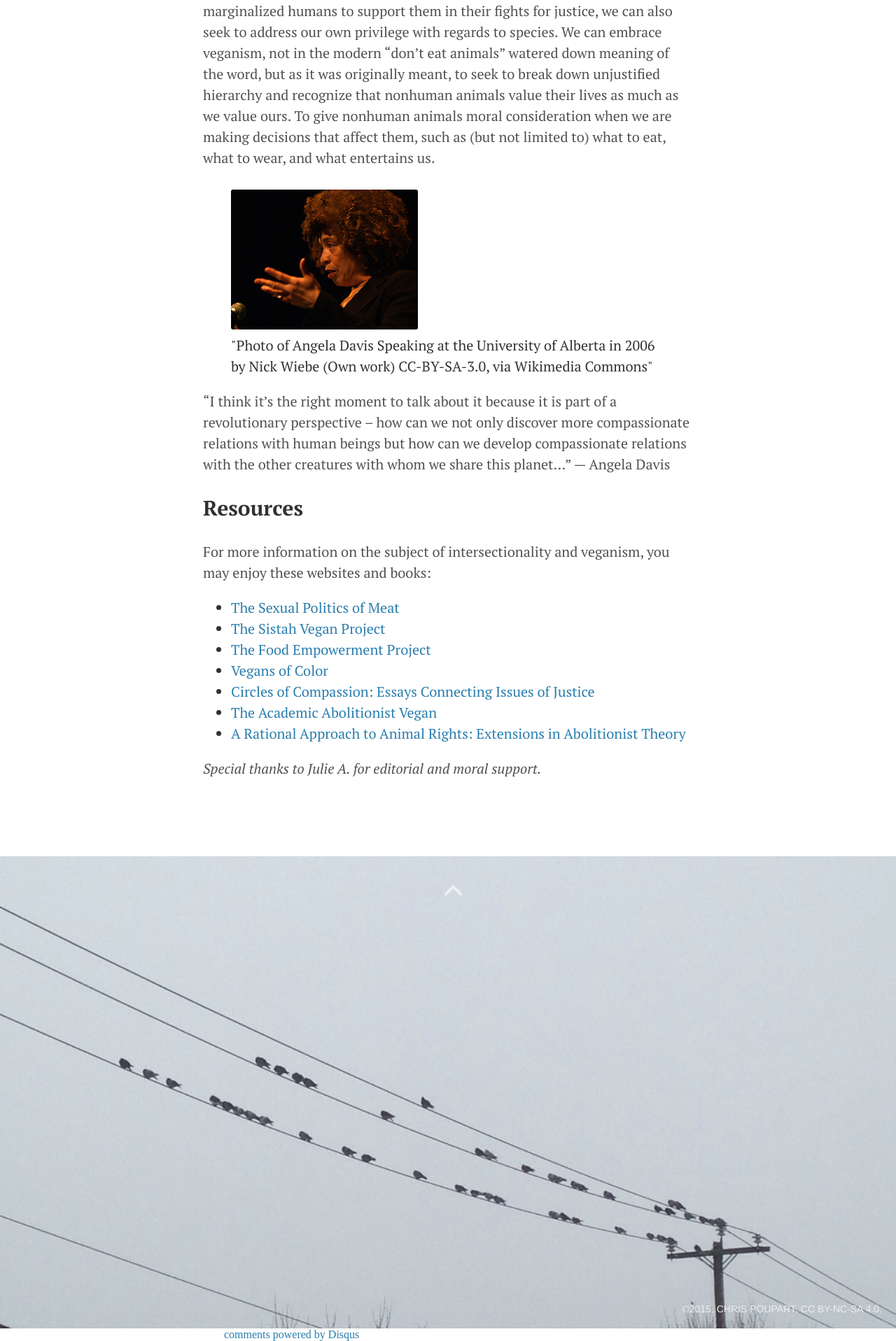
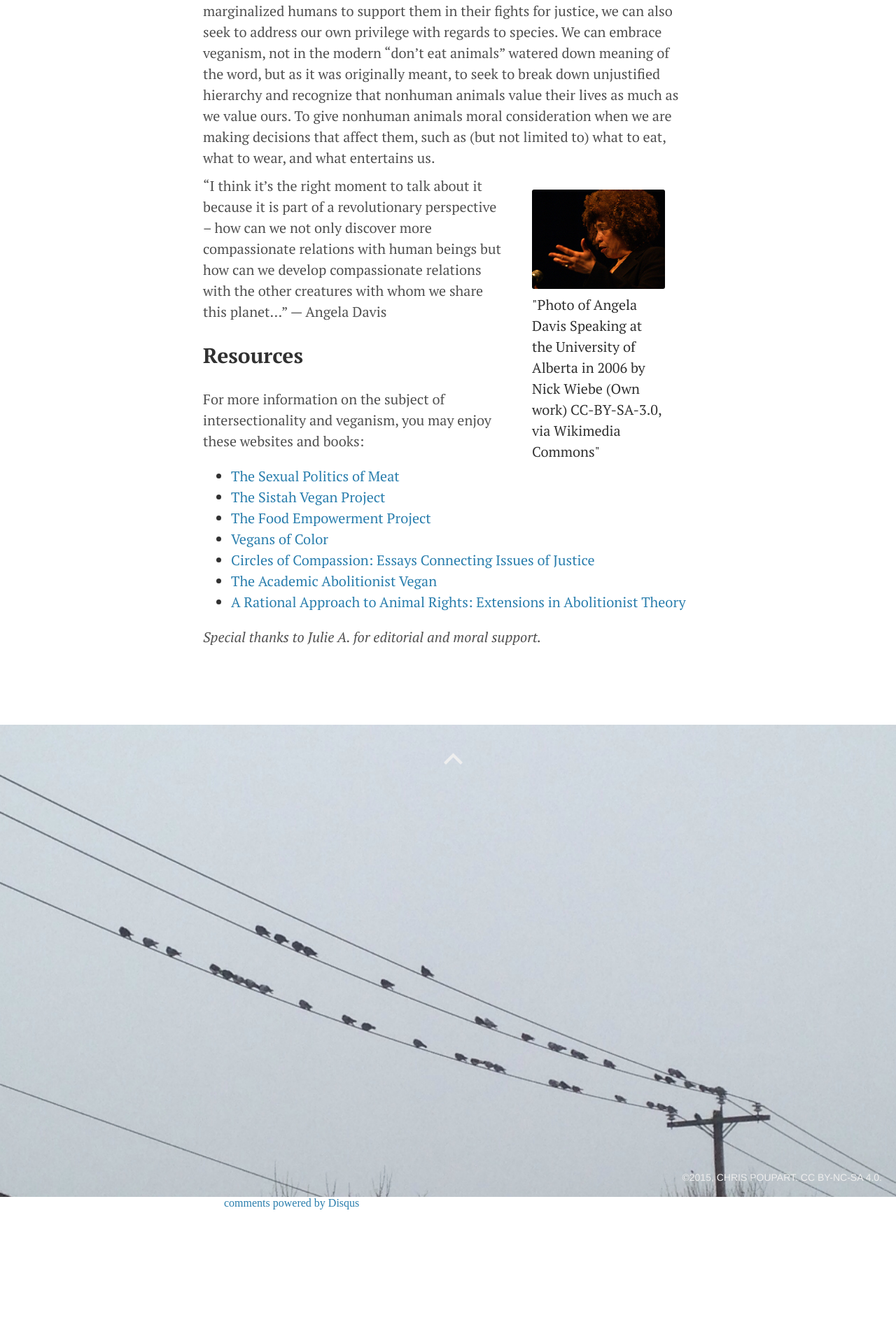
Before and after one commit to poupartfarms/poupartfarms.github.io, a Jekyll site: the page built from _posts/2015-06-19-veganism_and_intersectionality.md, in a window 1280 px wide. Shown: the part 2866-4783 px from the top of the page at 70% size. Built offline with Jekyll 4.4.1, drawn with Linux system fonts in a browser that asks for light colours; Markdown is read by kramdown in place of the engine named in the settings; comment, search, counter and statistics services are not loaded; after the commit the page ends 4595 px from its top, so only the background shows below that.

Commit message:
resize photo and play with layout

```diff
--- a/_posts/2015-06-19-veganism_and_intersectionality.md
+++ b/_posts/2015-06-19-veganism_and_intersectionality.md
@@ -25,7 +25,7 @@ Of course, this ludicrous and inflammatory statement a logical fallacy (specific
 
 But the beauty is that while we seek to address our own privilege with regards to race, and while we strive to be good allies and to stand alongside other marginalized humans to support them in their fights for justice, we can also seek to address our own privilege with regards to species. We can embrace veganism, not in the modern “don’t eat animals” watered down meaning of the word, but as it was originally meant, to seek to break down unjustified hierarchy and recognize that nonhuman animals value their lives as much as we value ours. To give nonhuman animals moral consideration when we are making decisions that affect them, such as (but not limited to) what to eat, what to wear, and what entertains us.
 
-<div style="float: right;">
+<div style="float: right; width: 270px;">
   <figure><img src="/media/2015-06-19-veganism_and_intersectionality/Angela-Davis-Mar-28-2006.jpg"><figcaption>"Photo of Angela Davis Speaking at the University of Alberta in 2006 by Nick Wiebe (Own work) CC-BY-SA-3.0, via Wikimedia Commons"</figcaption></figure>
 </div>
 “I think it’s the right moment to talk about it because it is part of a revolutionary perspective – how can we not only discover more compassionate relations with human beings but how can we develop compassionate relations with the other creatures with whom we share this planet...” — Angela Davis
```
